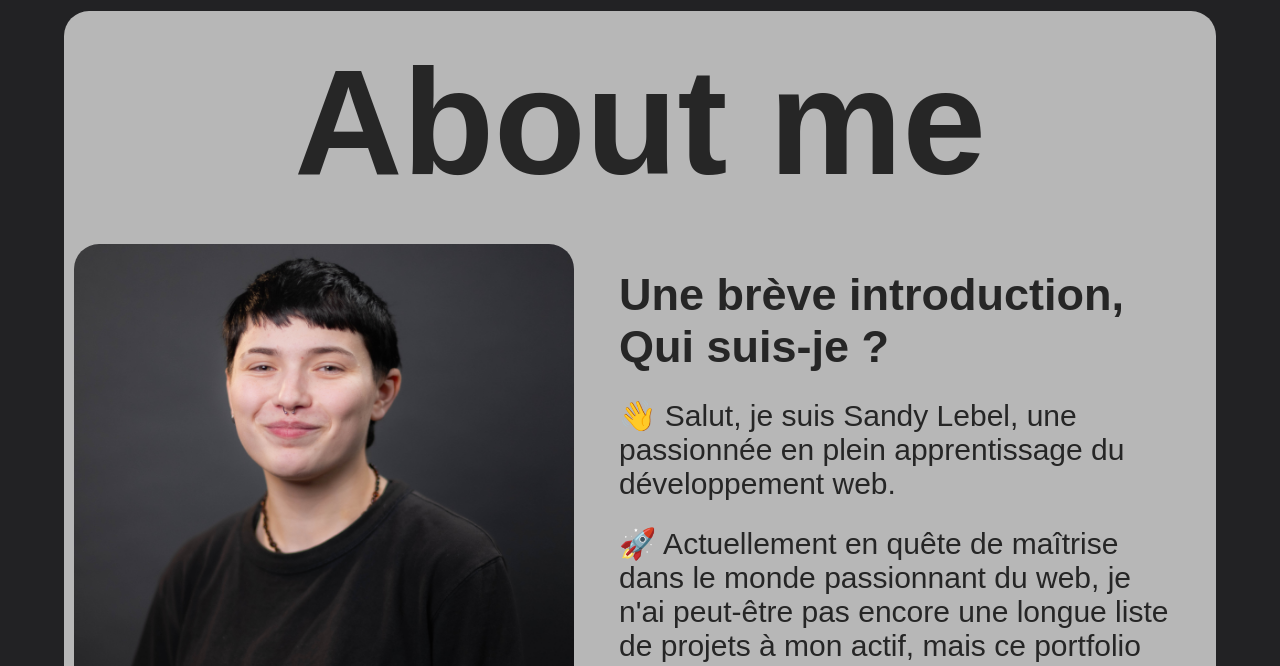
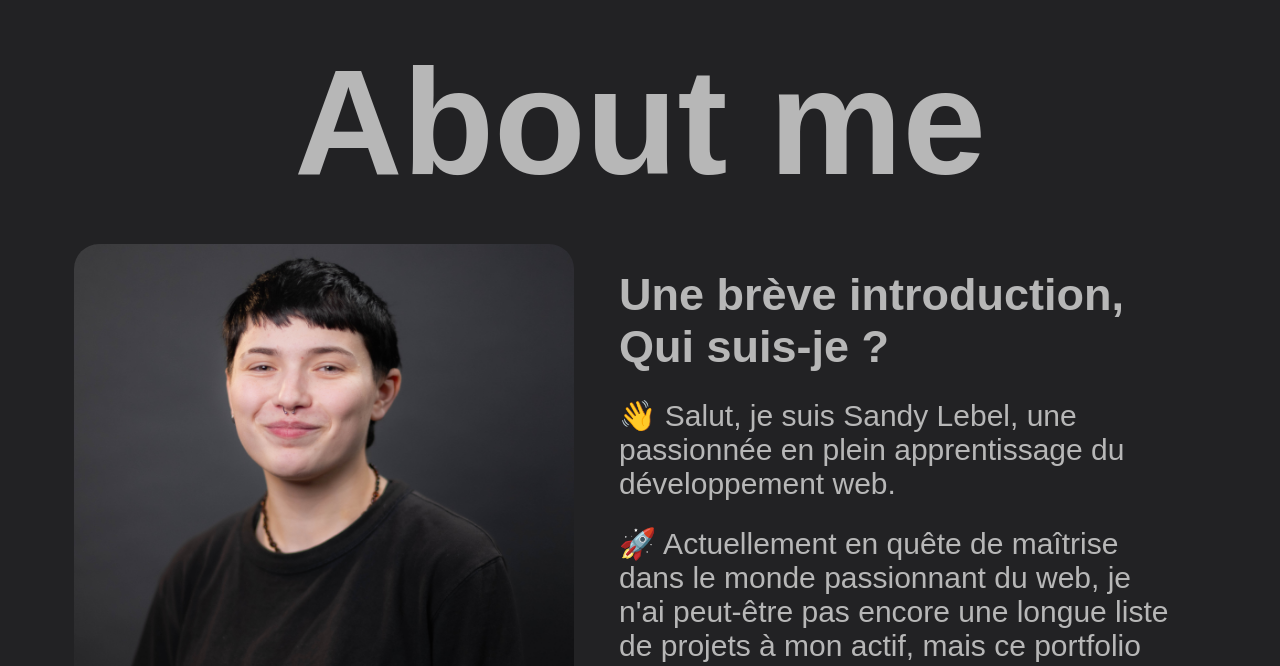
Before and after one commit to Brow5er/Mon-Portfolio, a plain HTML site: page index.html in a window 1280 px wide. Shown: the part 941-1607 px from the top of the page. Drawn offline with nearby package versions, Linux system fonts and the light colour scheme; a web font is replaced by a local one.

Commit message:
Clean My Code

```diff
--- a/style.css
+++ b/style.css
@@ -116,7 +116,6 @@ h1 {
     font-size: 250px;
     line-height: 250px;
     color: #b7b7b7ff;
-    /* text-shadow: 5px 5px 10px #404040; */
     margin: 25px;
 }
 
@@ -155,13 +154,11 @@ h1 {
 
 .windows-about {
     display: block;
-    background-color: #b7b7b7ff;
     background-repeat: no-repeat;
     height: 90vh;
     width: 90vw;
     margin: auto;
     border-radius: 25px;
-    /* background-color: red; */
     justify-content: center;
     align-items: flex-start;
 
@@ -169,7 +166,6 @@ h1 {
 
 .about-me {
     display: block;
-    /* background-color: aqua; */
     text-align: center;
 
 }
@@ -178,13 +174,11 @@ h2 {
     font-family: 'Clash Display', sans-serif;
     font-weight: 700;
     font-size: 150px;
-    /* text-shadow: 5px 5px 10px #404040; */
-    color: #262626;
+    color: #b7b7b7ff;
     margin: 25px;
 }
 
 .img {
-    /* background-color: aquamarine; */
     margin: 10px;
 }
 
@@ -197,7 +191,6 @@ img {
 .txt-img {
     display: flex;
     justify-content: space-evenly;
-    /* background-color: aqua; */
     width: 100%;
 
 
@@ -206,15 +199,13 @@ img {
 .txt {
     margin: 10px;
     width: 900px;
-    /* background-color: #262626; */
 }
 
 h3 {
     font-family: 'Clash Display', sans-serif;
     font-weight: 600;
     font-size: 45px;
-    color: #262626;
-    /* text-shadow: 5px 5px 10px #404040; */
+    color: #b7b7b7ff;
     margin: 25px;
 }
 
@@ -222,8 +213,8 @@ P {
     font-family: 'Clash Display', sans-serif;
     font-weight: 400;
     font-size: 30px;
-    color: #262626;
+    color: #b7b7b7ff;
     margin: 25px;
 }
 
-.windows-skill {}
+/* .windows-skill {} */
```
